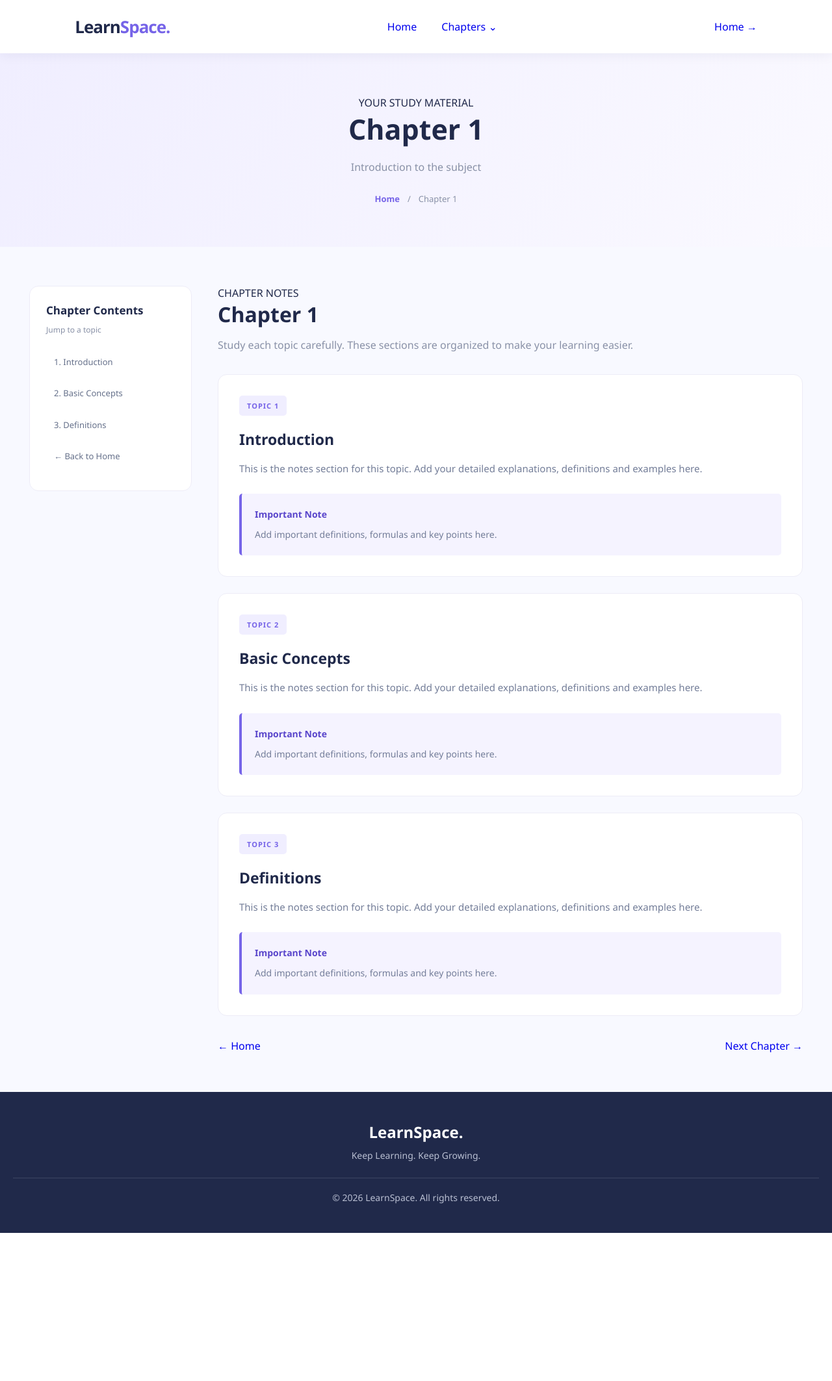
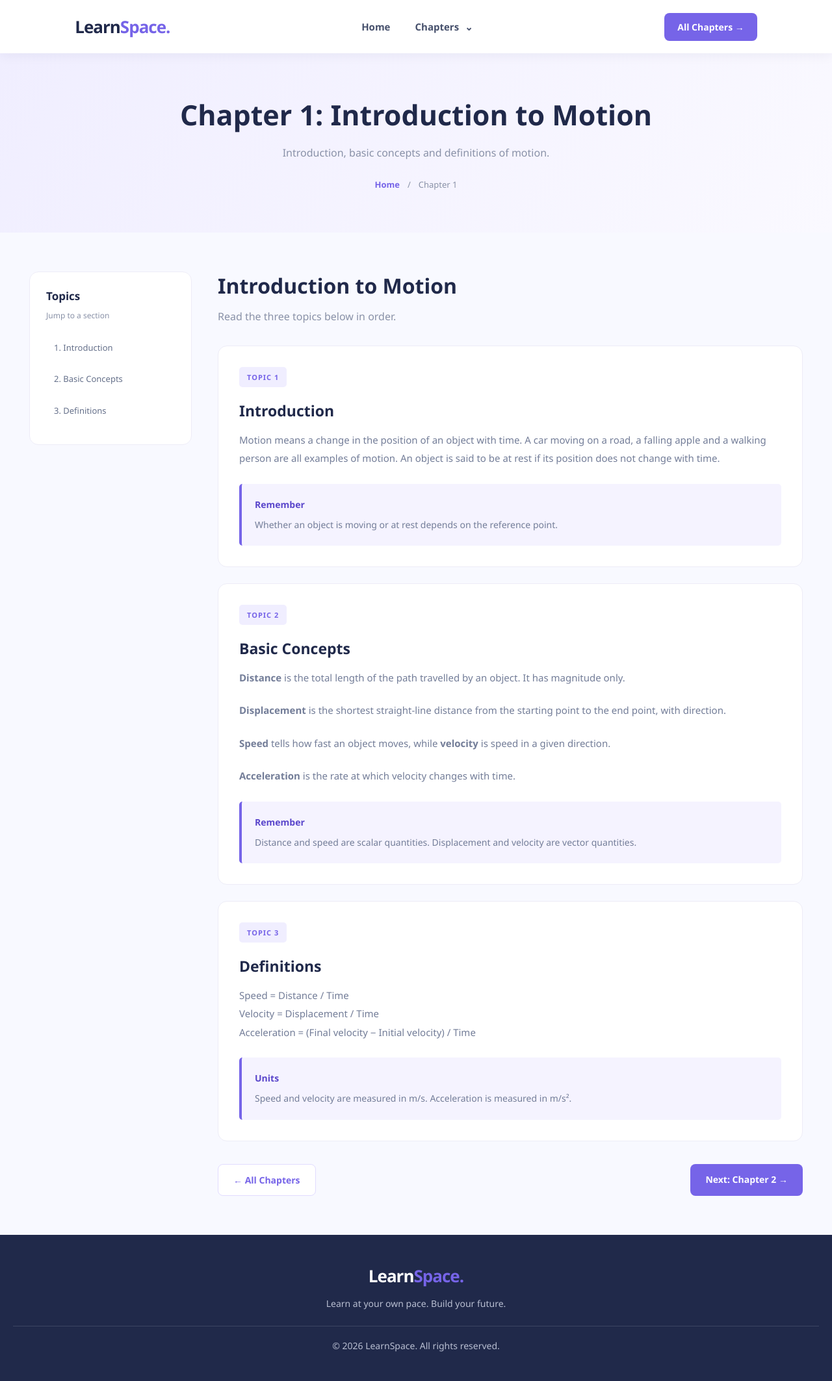
Before and after one commit to fahimmahdee23/Learning_web_project, a Spring Boot app: page /chapter/1 in a window 1280 px wide. Shown: the whole page at 65% size. Before the commit the page ends 1898 px from the top, so only its background shows below. Run offline with Spring Boot 4, Linux system fonts and the light colour scheme.

Commit message:
Add LearnSpace physics website

```diff
--- a/src/main/java/com/example/learningweb/controller/HomeController.java
+++ b/src/main/java/com/example/learningweb/controller/HomeController.java
@@ -1,49 +1,41 @@
-
 package com.example.learningweb.controller;
 
-import com.example.learningweb.model.Chapter;
-import com.example.learningweb.service.ChapterService;
+import java.util.List;
 
 import org.springframework.stereotype.Controller;
 import org.springframework.ui.Model;
 import org.springframework.web.bind.annotation.GetMapping;
 import org.springframework.web.bind.annotation.PathVariable;
 
+import com.example.learningweb.model.Chapter;
+
 @Controller
 public class HomeController {
 
-    private final ChapterService chapterService;
+    private final List<Chapter> chapters = List.of(
+        new Chapter(1, "Introduction to Motion",
+            "Introduction, basic concepts and definitions of motion.", List.of()),
+        new Chapter(2, "Force and Newton's Laws",
+            "Fundamental principles, important terms and examples.", List.of()),
+        new Chapter(3, "Equations of Motion",
+            "Advanced concepts, applications and problem solving.", List.of()),
+        new Chapter(4, "Applications and Review",
+            "Applications, important questions and summary.", List.of())
+    );
 
-    public HomeController(ChapterService chapterService) {
-        this.chapterService = chapterService;
-    }
-
-    // Home page
     @GetMapping("/")
     public String home(Model model) {
-
-        model.addAttribute("chapters",
-                chapterService.getAllChapters());
-
+        model.addAttribute("chapters", chapters);
         return "index";
     }
 
-    // Individual chapter page
     @GetMapping("/chapter/{number}")
-    public String showChapter(@PathVariable int number, Model model) {
-
-        Chapter chapter = chapterService.getChapterByNumber(number);
-
-        if (chapter == null) {
+    public String chapter(@PathVariable int number, Model model) {
+        if (number < 1 || number > chapters.size()) {
             return "redirect:/";
         }
-
-        model.addAttribute("chapters", chapterService.getAllChapters());
-        model.addAttribute("chapterTitle", chapter.getChapterTitle());
-        model.addAttribute("chapterNumber", chapter.getChapterNumber());
-        model.addAttribute("chapterDescription", chapter.getDescription());
-        model.addAttribute("notes", chapter.getNotes());
-
-        return "chapter";
+        model.addAttribute("chapters", chapters);
+        model.addAttribute("chapter", chapters.get(number - 1));
+        return "chapter" + number;
     }
 }
--- /dev/null
+++ b/src/main/resources/templates/chapter1.html
@@ -0,0 +1,179 @@
+<!DOCTYPE html>
+<html lang="en" xmlns:th="http://www.thymeleaf.org">
+
+<head>
+    <meta charset="UTF-8">
+    <meta name="viewport" content="width=device-width, initial-scale=1.0">
+
+    <title th:text="'LearnSpace | ' + ${chapter.chapterTitle}">LearnSpace | Chapter 1</title>
+
+    <link rel="stylesheet" th:href="@{/css/style.css}">
+</head>
+
+<body>
+
+    <!-- Navigation -->
+    <nav class="navbar">
+
+        <a href="/" class="logo">
+            Learn<span>Space.</span>
+        </a>
+
+        <ul class="nav-links">
+            <li><a href="/" class="nav-link">Home</a></li>
+
+            <li class="dropdown">
+                <a href="/#chapters" class="nav-link">Chapters <span class="arrow">⌄</span></a>
+
+                <div class="dropdown-menu">
+                    <a th:each="c : ${chapters}"
+                       th:href="@{/chapter/{number}(number=${c.chapterNumber})}"
+                       th:text="${c.chapterTitle}">
+                        Chapter
+                    </a>
+                </div>
+            </li>
+        </ul>
+
+        <a href="/#chapters" class="nav-cta">
+            All Chapters →
+        </a>
+
+    </nav>
+
+
+    <!-- Chapter Banner -->
+    <section class="chapter-banner">
+
+        <h1 th:text="'Chapter ' + ${chapter.chapterNumber} + ': ' + ${chapter.chapterTitle}">
+            Chapter 1: Introduction to Motion
+        </h1>
+
+        <p th:text="${chapter.description}">
+            Chapter description
+        </p>
+
+        <div class="breadcrumb">
+            <a href="/">Home</a>
+            <span>/</span>
+            <span th:text="'Chapter ' + ${chapter.chapterNumber}">Chapter 1</span>
+        </div>
+
+    </section>
+
+
+    <!-- Notes Layout -->
+    <div class="notes-layout">
+
+        <!-- Sidebar -->
+        <aside class="notes-sidebar">
+            <h3>Topics</h3>
+            <p>Jump to a section</p>
+
+            <a href="#topic-1">1. Introduction</a>
+            <a href="#topic-2">2. Basic Concepts</a>
+            <a href="#topic-3">3. Definitions</a>
+        </aside>
+
+
+        <!-- Main Content -->
+        <main class="notes-content">
+
+            <div class="notes-heading">
+                <h2>Introduction to Motion</h2>
+                <p>Read the three topics below in order.</p>
+            </div>
+
+
+            <!-- Topic 1 -->
+            <article class="topic-card" id="topic-1">
+                <span class="topic-number">TOPIC 1</span>
+                <h3>Introduction</h3>
+
+                <p>
+                    Motion means a change in the position of an object with time.
+                    A car moving on a road, a falling apple and a walking person
+                    are all examples of motion. An object is said to be at rest
+                    if its position does not change with time.
+                </p>
+
+                <div class="important-box">
+                    <strong>Remember</strong>
+                    <p>Whether an object is moving or at rest depends on the reference point.</p>
+                </div>
+            </article>
+
+
+            <!-- Topic 2 -->
+            <article class="topic-card" id="topic-2">
+                <span class="topic-number">TOPIC 2</span>
+                <h3>Basic Concepts</h3>
+
+                <p>
+                    <b>Distance</b> is the total length of the path travelled by an object.
+                    It has magnitude only.
+                </p>
+                <br>
+                <p>
+                    <b>Displacement</b> is the shortest straight-line distance from the
+                    starting point to the end point, with direction.
+                </p>
+                <br>
+                <p>
+                    <b>Speed</b> tells how fast an object moves, while
+                    <b>velocity</b> is speed in a given direction.
+                </p>
+                <br>
+                <p>
+                    <b>Acceleration</b> is the rate at which velocity changes with time.
+                </p>
+
+                <div class="important-box">
+                    <strong>Remember</strong>
+                    <p>Distance and speed are scalar quantities. Displacement and velocity are vector quantities.</p>
+                </div>
+            </article>
+
+
+            <!-- Topic 3 -->
+            <article class="topic-card" id="topic-3">
+                <span class="topic-number">TOPIC 3</span>
+                <h3>Definitions</h3>
+
+                <p>Speed = Distance / Time</p>
+                <p>Velocity = Displacement / Time</p>
+                <p>Acceleration = (Final velocity − Initial velocity) / Time</p>
+
+                <div class="important-box">
+                    <strong>Units</strong>
+                    <p>Speed and velocity are measured in m/s. Acceleration is measured in m/s².</p>
+                </div>
+            </article>
+
+
+            <!-- Bottom Navigation -->
+            <div class="notes-navigation">
+                <a href="/" class="btn-secondary">← All Chapters</a>
+                <a href="/chapter/2" class="btn-primary">Next: Chapter 2 →</a>
+            </div>
+
+        </main>
+
+    </div>
+
+
+    <!-- Footer -->
+    <footer class="footer">
+
+        <h2 class="footer-logo">Learn<span>Space.</span></h2>
+
+        <p>Learn at your own pace. Build your future.</p>
+
+        <p class="copyright">
+            © 2026 LearnSpace. All rights reserved.
+        </p>
+
+    </footer>
+
+</body>
+</html>
```
Also changed, not shown: src/main/resources/templates/chapter2.html (added, +117 -0 lines), src/main/resources/templates/chapter3.html (added, +109 -0 lines), src/main/resources/templates/chapter4.html (added, +117 -0 lines), src/main/resources/templates/index.html (line endings or trailing spaces).
